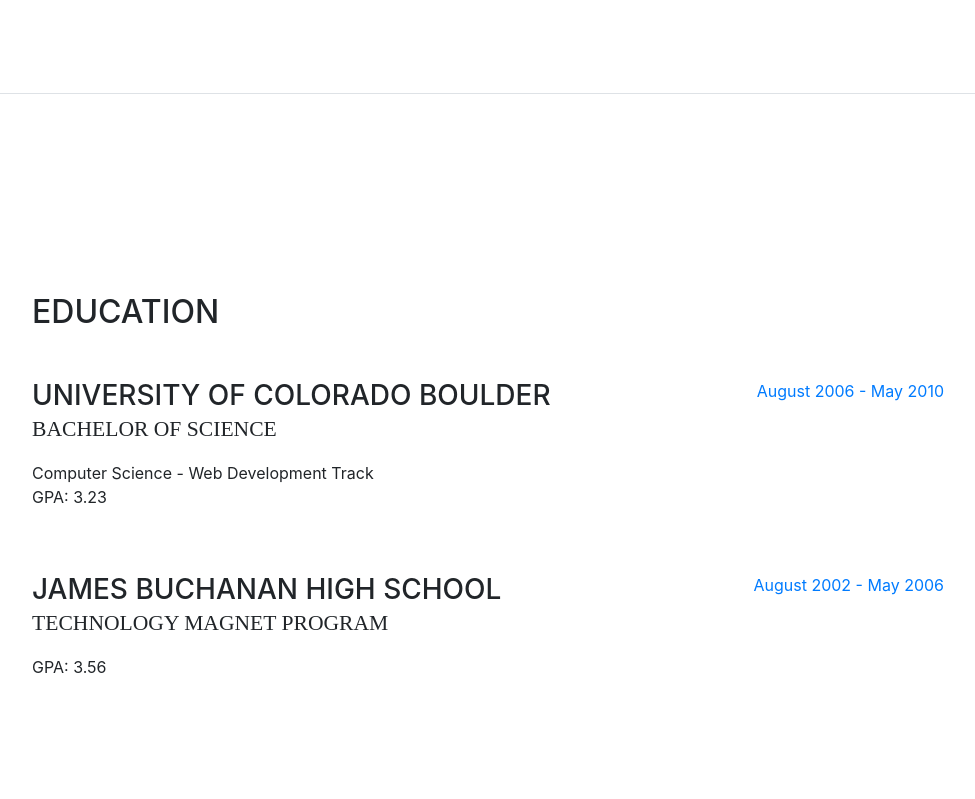
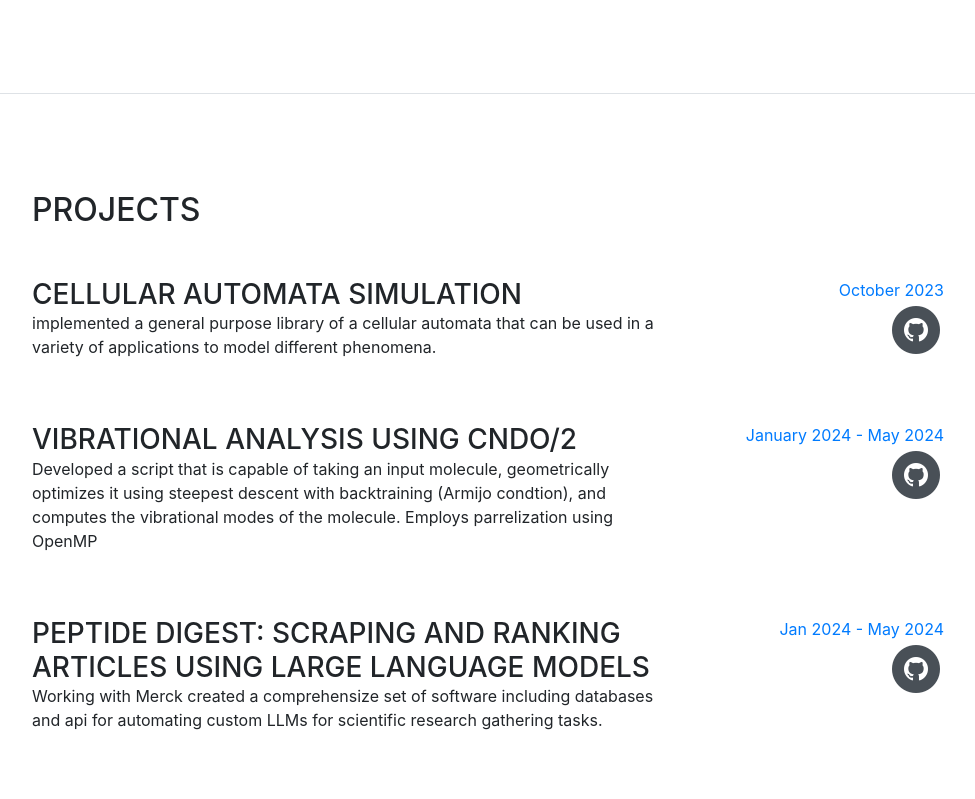
Before and after one commit to JeffreyJacob1/JeffreyJacob1.github.io, a website with bundled scripts: page index.html in a window 1280 px wide. Shown: the part 1639-2438 px from the top of the page, without its empty margins (288-1263 px from the left). Built offline with nearby package versions, Linux system fonts and the light colour scheme; a web font is replaced by a local one.

Commit message:
mor updates

```diff
--- a/index.html
+++ b/index.html
@@ -49,13 +49,13 @@
             <a class="nav-link js-scroll-trigger" href="#education">Education</a>
           </li>
           <li class="nav-item">
+            <a class="nav-link js-scroll-trigger" href="#projects">Projects</a>
+          </li>
+          <li class="nav-item">
             <a class="nav-link js-scroll-trigger" href="#skills">Skills</a>
           </li>
           <li class="nav-item">
             <a class="nav-link js-scroll-trigger" href="#interests">Interests</a>
-          </li>
-          <li class="nav-item">
-            <a class="nav-link js-scroll-trigger" href="#awards">Awards</a>
           </li>
         </ul>
       </div>
@@ -100,7 +100,7 @@
           <div class="resume-item d-flex flex-column flex-md-row mb-5">
             <div class="resume-content mr-auto">
               <h3 class="mb-0">Software Consultant</h3>
-              <div class="subheading mb-3">UC Berkeely IT</div>
+              <div class="subheading mb-3">UC Berkeley IT</div>
               <p>Working to integrate LLM chatbots into UC Berkeley websites, LLM uses custom RAG engine to generate answers based on documentation.
                  Software Stack included: FastAPI,React, Jenkins, Grafana, MongoDB, Pytorch, HTTPS, Docker Compose</p>
             </div>
@@ -140,30 +140,100 @@
 
       </section>
 
+      <section class="resume-section p-3 p-lg-5 d-flex flex-column" id="projects">
+        <div class="my-auto">
+          <h2 class="mb-5">Projects</h2>
+
+          <div class="resume-item d-flex flex-column flex-md-row mb-5">
+            <div class="resume-content mr-auto">
+              <h3 class="mb-0">Cellular Automata Simulation</h3>
+
+              <p>implemented a general purpose library of a cellular automata that can be used in a variety of applications to model different phenomena.</p>
+            </div>
+            <div class="resume-date text-md-right">
+              <span class="text-primary">October 2023</span>
+              <ul class="list-inline list-social-icons mb-0">
+                <li class="list-inline-item">
+                  <a href="https://github.com/Chem-274B-Fall-2023/chem-273-final-project-JeffreyJacob1">
+                    <span class="fa-stack fa-lg">
+                      <i class="fa fa-circle fa-stack-2x"></i>
+                      <i class="fa fa-github fa-stack-1x fa-inverse"></i>
+                    </span>
+                  </a>
+                </li>
+              </ul>
+            </div>
+          </div>
+
+          <div class="resume-item d-flex flex-column flex-md-row mb-5">
+            <div class="resume-content mr-auto">
+              <h3 class="mb-0">Vibrational Analysis Using CNDO/2</h3>
+
+              <p>Developed a script that is capable of taking an input molecule, geometrically optimizes it using steepest descent with backtraining (Armijo condtion), and computes the vibrational modes of the molecule. Employs parrelization using OpenMP</p>
+            </div>
+            <div class="resume-date text-md-right">
+              <span class="text-primary">January 2024 - May 2024</span>
+              <ul class="list-inline list-social-icons mb-0">
+                <li class="list-inline-item">
+                  <a href="https://github.com/JeffreyJacob1/Chem279_ps4">
+                    <span class="fa-stack fa-lg">
+                      <i class="fa fa-circle fa-stack-2x"></i>
+                      <i class="fa fa-github fa-stack-1x fa-inverse"></i>
+                    </span>
+                  </a>
+                </li>
+              </ul>
+            </div>
+          </div>
+
+          <div class="resume-item d-flex flex-column flex-md-row mb-5">
+            <div class="resume-content mr-auto">
+              <h3 class="mb-0">Peptide Digest: Scraping and ranking articles using Large Language Models</h3>
+
+              <p> Working with Merck created a comprehensize set of software including databases and api for automating custom LLMs for scientific research gathering tasks.</p>
+            </div>
+            <div class="resume-date text-md-right">
+              <span class="text-primary">Jan 2024 - May 2024</span>
+              <ul class="list-inline list-social-icons mb-0">
+                <li class="list-inline-item">
+                  <a href="https://github.com/peptide-digest">
+                    <span class="fa-stack fa-lg">
+                      <i class="fa fa-circle fa-stack-2x"></i>
+                      <i class="fa fa-github fa-stack-1x fa-inverse"></i>
+                    </span>
+                  </a>
+                </li>
+              </ul>
+            </div>
+          </div>
+
+      </div>
+    </section>
+
+
       <section class="resume-section p-3 p-lg-5 d-flex flex-column" id="education">
         <div class="my-auto">
           <h2 class="mb-5">Education</h2>
 
           <div class="resume-item d-flex flex-column flex-md-row mb-5">
             <div class="resume-content mr-auto">
-              <h3 class="mb-0">University of Colorado Boulder</h3>
-              <div class="subheading mb-3">Bachelor of Science</div>
-              <div>Computer Science - Web Development Track</div>
-              <p>GPA: 3.23</p>
+              <h3 class="mb-0">University of California Berkeley</h3>
+              <div class="subheading mb-3">Master of Molecular Science and Software Engineering</div>
+
             </div>
             <div class="resume-date text-md-right">
-              <span class="text-primary">August 2006 - May 2010</span>
+              <span class="text-primary">August 2023 - May 2024</span>
             </div>
           </div>
 
           <div class="resume-item d-flex flex-column flex-md-row">
             <div class="resume-content mr-auto">
-              <h3 class="mb-0">James Buchanan High School</h3>
-              <div class="subheading mb-3">Technology Magnet Program</div>
-              <p>GPA: 3.56</p>
+              <h3 class="mb-0">University of California Santa Cruz</h3>
+              <div class="subheading mb-3">Bachelor of Science, Bioinformatics</div>
+
             </div>
             <div class="resume-date text-md-right">
-              <span class="text-primary">August 2002 - May 2006</span>
+              <span class="text-primary">August 2019 - May 2023</span>
             </div>
           </div>
 
@@ -180,25 +250,25 @@
               <i class="devicons devicons-html5"></i>
             </li>
             <li class="list-inline-item">
-              <i class="devicons devicons-css3"></i>
+              <i class="devicons devicons-python"></i>
+            </li>
+            <li class="list-inline-item">
+              <i class="devicons devicons-sqllite"></i>
+            </li>
+            <li class="list-inline-item">
+              <i class="devicons devicons-git"></i>
+            </li>
+            <li class="list-inline-item">
+              <i class="devicons devicons-docker"></i>
+            </li>
+            <li class="list-inline-item">
+              <i class="devicons devicons-mongodb"></i>
+            </li>
+            <li class="list-inline-item">
+              <i class="devicon-cplusplus-plain"></i>
             </li>
             <li class="list-inline-item">
               <i class="devicons devicons-javascript"></i>
-            </li>
-            <li class="list-inline-item">
-              <i class="devicons devicons-jquery"></i>
-            </li>
-            <li class="list-inline-item">
-              <i class="devicons devicons-sass"></i>
-            </li>
-            <li class="list-inline-item">
-              <i class="devicons devicons-less"></i>
-            </li>
-            <li class="list-inline-item">
-              <i class="devicons devicons-bootstrap"></i>
-            </li>
-            <li class="list-inline-item">
-              <i class="devicons devicons-wordpress"></i>
             </li>
             <li class="list-inline-item">
               <i class="devicons devicons-grunt"></i>
@@ -215,16 +285,19 @@
           <ul class="fa-ul mb-0">
             <li>
               <i class="fa-li fa fa-check"></i>
-              Mobile-First, Responsive Design</li>
+              Generate Tests</li>
             <li>
               <i class="fa-li fa fa-check"></i>
-              Cross Browser Testing &amp; Debugging</li>
+              Data Structures Algorithmns</li>
             <li>
               <i class="fa-li fa fa-check"></i>
-              Cross Functional Teams</li>
+              Object Oriented Programming</li>
             <li>
               <i class="fa-li fa fa-check"></i>
               Agile Development &amp; Scrum</li>
+            <li>
+              <i class="fa-li fa fa-check"></i>
+              parrelization using OpenMP and MPI</li>
           </ul>
         </div>
       </section>
@@ -232,8 +305,11 @@
       <section class="resume-section p-3 p-lg-5 d-flex flex-column" id="interests">
         <div class="my-auto">
           <h2 class="mb-5">Interests</h2>
-          <p>Apart from being a web developer, I enjoy most of my time being outdoors. In the winter, I am an avid skiier and novice ice climber. During the warmer months here in Colorado, I enjoy mountain biking, free climbing, and kayaking.</p>
-          <p class="mb-0">When forced indoors, I follow a number of sci-fi and fantasy genre movies and television shows, I am an aspiring chef, and I spend a large amount of my free time exploring the latest technolgy advancements in the front-end web development world.</p>
+          <p> I'm passionate about leveraging technology to build solutions that deliver measurable business value. I enjoy working collaboratively to solve complex problems and continuously learning and expanding my skill set.
+
+            Outside of this I am a avid Tennis Player, Sci-Fi enthousiast and aspiring chef.
+          </p>
+
         </div>
       </section>
 
```
